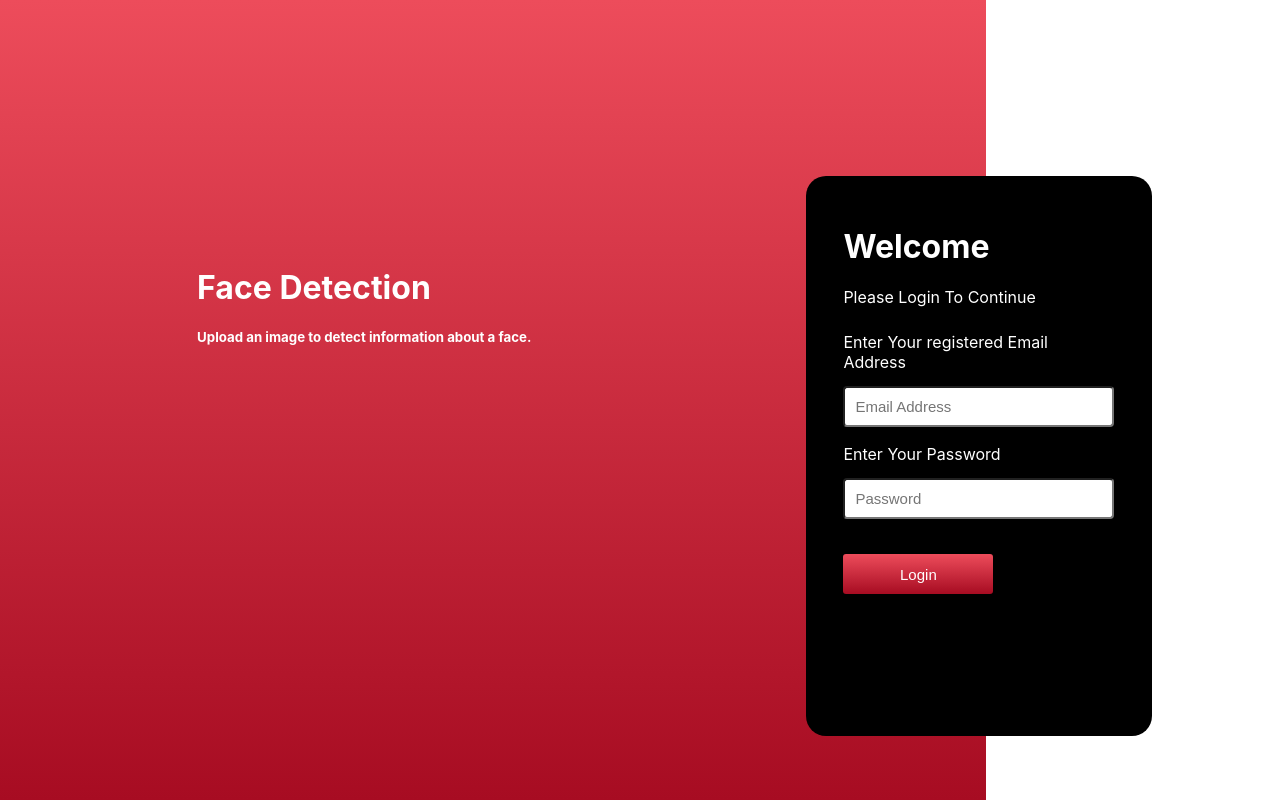
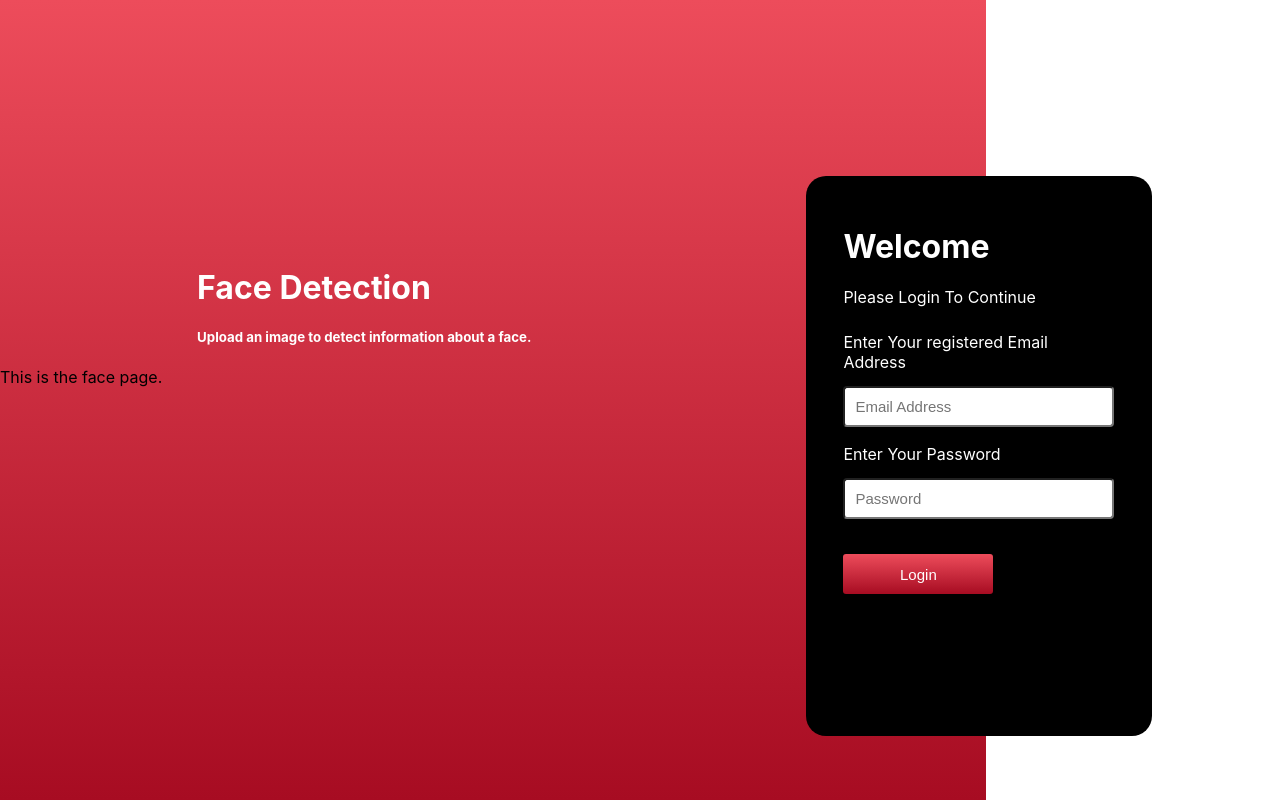
Before and after one commit to ashonweb/FaceDetectionApp, a React (Create React App) app: page /Facedetect in a window 1280 px wide. Built offline with nearby package versions, Linux system fonts and the light colour scheme.

Commit message:
added routes

```diff
--- a/package.json
+++ b/package.json
@@ -5,6 +5,9 @@
   "dependencies": {
     "react": "^16.7.0",
     "react-dom": "^16.7.0",
+    "react-router": "^4.3.1",
+    "react-router-bootstrap": "^0.24.4",
+    "react-router-dom": "^4.3.1",
     "react-scripts": "2.1.3"
   },
   "scripts": {
@@ -13,6 +16,7 @@
     "test": "react-scripts test",
     "eject": "react-scripts eject"
   },
+
   "eslintConfig": {
     "extends": "react-app"
   },
--- a/src/App.js
+++ b/src/App.js
@@ -1,7 +1,10 @@
 import React, { Component } from 'react';
-import logo from './logo.svg';
+// import logo from './logo.svg';
 import './App.css';
 import LoginComponent from './LoginComponent';
+import {  Route } from 'react-router';
+import Facedetect from'./Facedetect';
+
 
 class App extends Component {
   render() {
@@ -11,7 +14,10 @@ class App extends Component {
         <h1>Face Detection</h1>
         <h5>Upload an image to detect information about a face.</h5>
       </header>
+      {/* <Route path="/LoginComponent" component={LoginComponent} /> */}
       <LoginComponent />
+      <Route path='/Facedetect' component={Facedetect} />
+
 
       </div>
     );
--- /dev/null
+++ b/src/Facedetect.js
@@ -0,0 +1,10 @@
+import React, { Component } from "react";
+export default class Contact extends Component {
+  render() {
+    return (
+      <div id="Facedetect">
+        This is the face page.
+      </div>
+    );
+  }
+}
--- a/src/LoginComponent.js
+++ b/src/LoginComponent.js
@@ -1,21 +1,63 @@
 import React,{Component} from 'react';
+// import { Jumbotron, Button } from 'react-bootstrap';
+// import { Link } from 'react-router';
+import { Link } from 'react-router-dom';
+import Facedetect from './Facedetect';
+
+
 class LoginComponent extends Component {
+  constructor(props){
+    super(props)
+    this.creds = {
+      email:"test@test.com",
+      password:"password",
+    }
+  }
+
+
+
+  // onSubmit = (event) =>{
+  //   event.preventDefault();
+
+  // const { username, password } = this.state;
+  // const { history } = this.props;
+
+  // this.setState({ error: false });
+
+  // if (!(username === 'george' && password === 'foreman')) {
+  //   return this.setState({ error: true });
+  // }
+
+  // // store.set('loggedIn', true);
+  // history.push('/users');
+
+// }
+
+
+
+    // const { email, password } = this.state;
+    // if (email === "test@test.com" && password === "password") {
+
+
+
   render(){
     return(
       <div className="login">
         <div className="logincontent">
           <h1>Welcome</h1>
           <p>Please Login To Continue</p>
-          <form >
+          <form onSubmit = {this.onSubmit}>
             <div class="form-control">
               <label class="login-form">Enter Your registered Email Address</label>
               <input class="input-form"type="text" placeholder="Email Address" value="" required />
             </div>
             <div>
             <label class="login-form">Enter Your Password</label>
-            <input class="input-form"type="text" placeholder="Password" value="" required />
+            <input class="input-form"type="password" placeholder="Password" value="" required />
             </div>
+            <Link to = "/Facedetect">
             <button class="buttonclass" value="Login">Login</button>
+            </Link>
           </form>
 
         </div>
--- a/src/index.js
+++ b/src/index.js
@@ -1,10 +1,23 @@
 import React from 'react';
 import ReactDOM from 'react-dom';
+import { BrowserRouter } from 'react-router-dom'
 import './index.css';
 import App from './App';
+import { Route, IndexRoute } from 'react-router';
+import Facedetect from './Facedetect';
 import * as serviceWorker from './serviceWorker';
 
-ReactDOM.render(<App />, document.getElementById('root'));
+// ReactDOM.render(<Router history={browserHistory} routes={routes} />,<App />, document.getElementById('root'));
+
+
+ReactDOM.render(
+
+<BrowserRouter>
+    <App />
+  </BrowserRouter>
+, document.getElementById('root'));
+
+
 
 // If you want your app to work offline and load faster, you can change
 // unregister() to register() below. Note this comes with some pitfalls.
```
Also changed, not shown: src/routes.js (added, +18 -0 lines), 1 other file (tests, documents, lock files or other folders).
